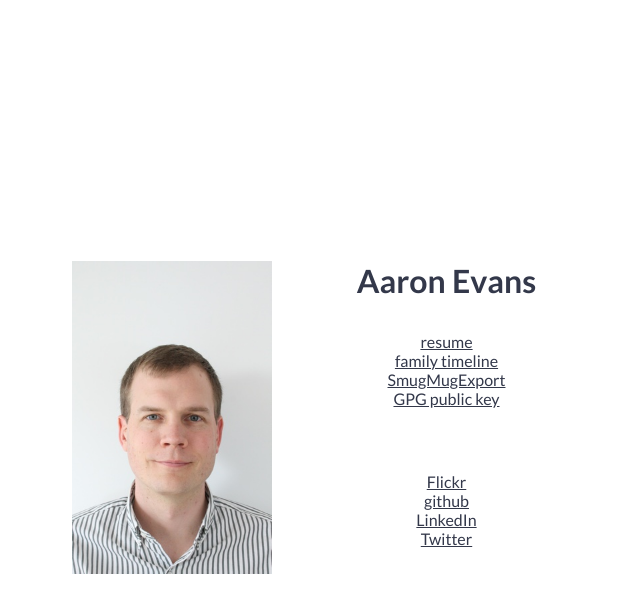
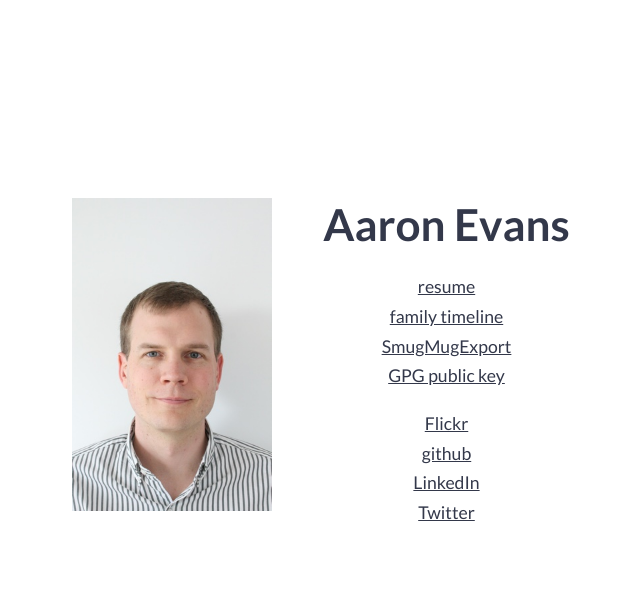
Before and after one commit to aarone/aarone.org, a Jekyll site: the page built from source/index.html, in a window 1280 px wide. Shown: the top 613 px of the page, without its empty margins (331-971 px from the left). Built offline with Jekyll 4.4.1, drawn with Linux system fonts in a browser that asks for light colours; Markdown is read by kramdown in place of the engine named in the settings.

Commit message:
Links On Homepage Are Now Easier To Click

```diff
--- a/source/_includes/aarone.css
+++ b/source/_includes/aarone.css
@@ -3,6 +3,7 @@
 body {
   background-color: white;
   font-family: 'Lato', serif;
+  font-size: 1.1em;
   color: rgb(51, 56, 74);
 }
 
@@ -23,22 +24,18 @@ img#aaron {
 }
 
 #page {
-  padding-top: 20%;
+  padding-top: 15%;
   margin: 0 auto;
   max-width: 550px;
 }
 
 h1 {
   margin: 0;
+  font-size: 2.5em;
 }
 
 header {
   text-align: center;
-}
-
-section {
-  padding: 1em;
-  padding-top: 1em;
 }
 
 section ul {
@@ -48,6 +45,10 @@ section ul {
   margin-right: 0;
   padding-left: 0;
   padding-right: 0;
+}
+
+section ul li {
+    padding-top: 0.5em;
 }
 
 @media screen and (max-height: 700px) {
```
